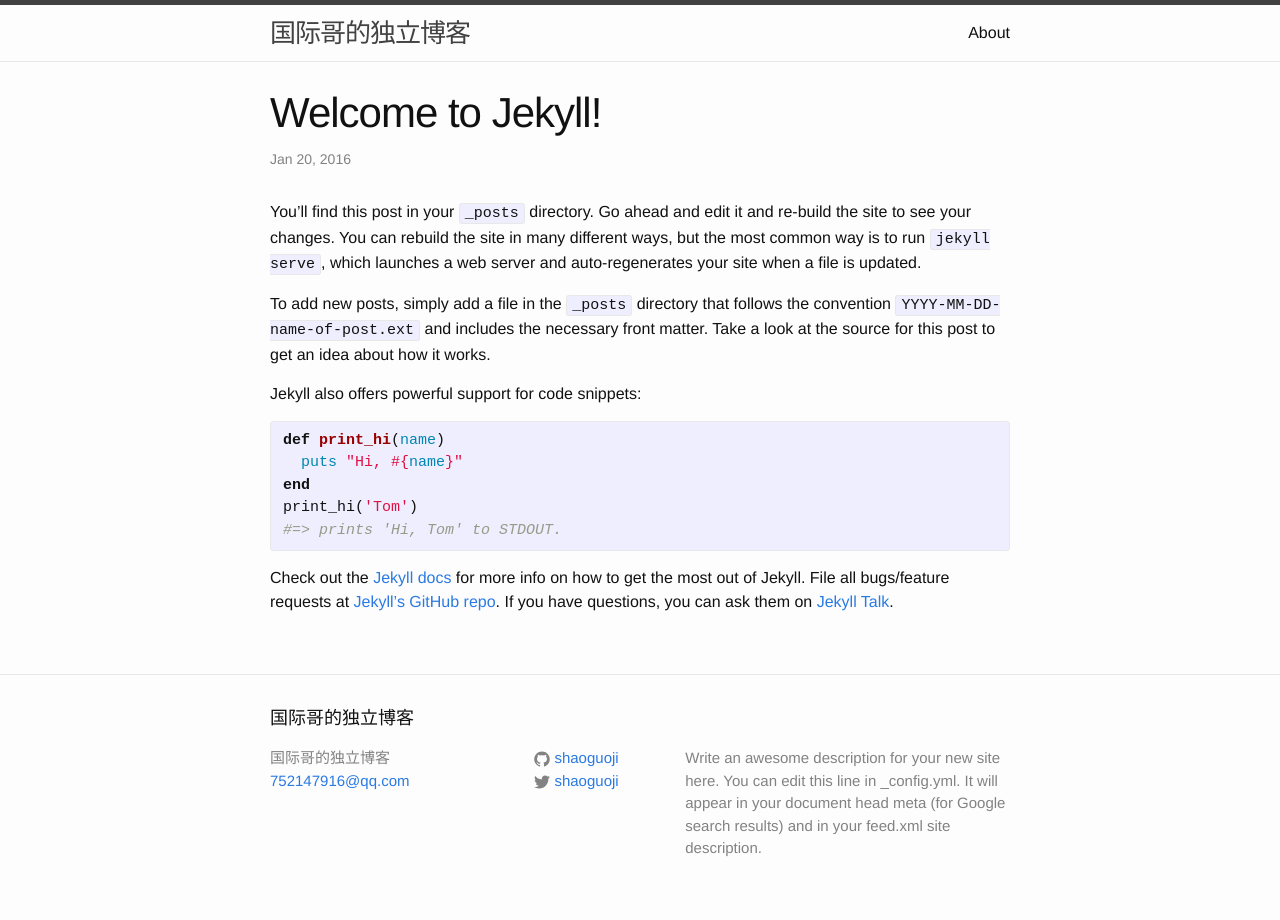
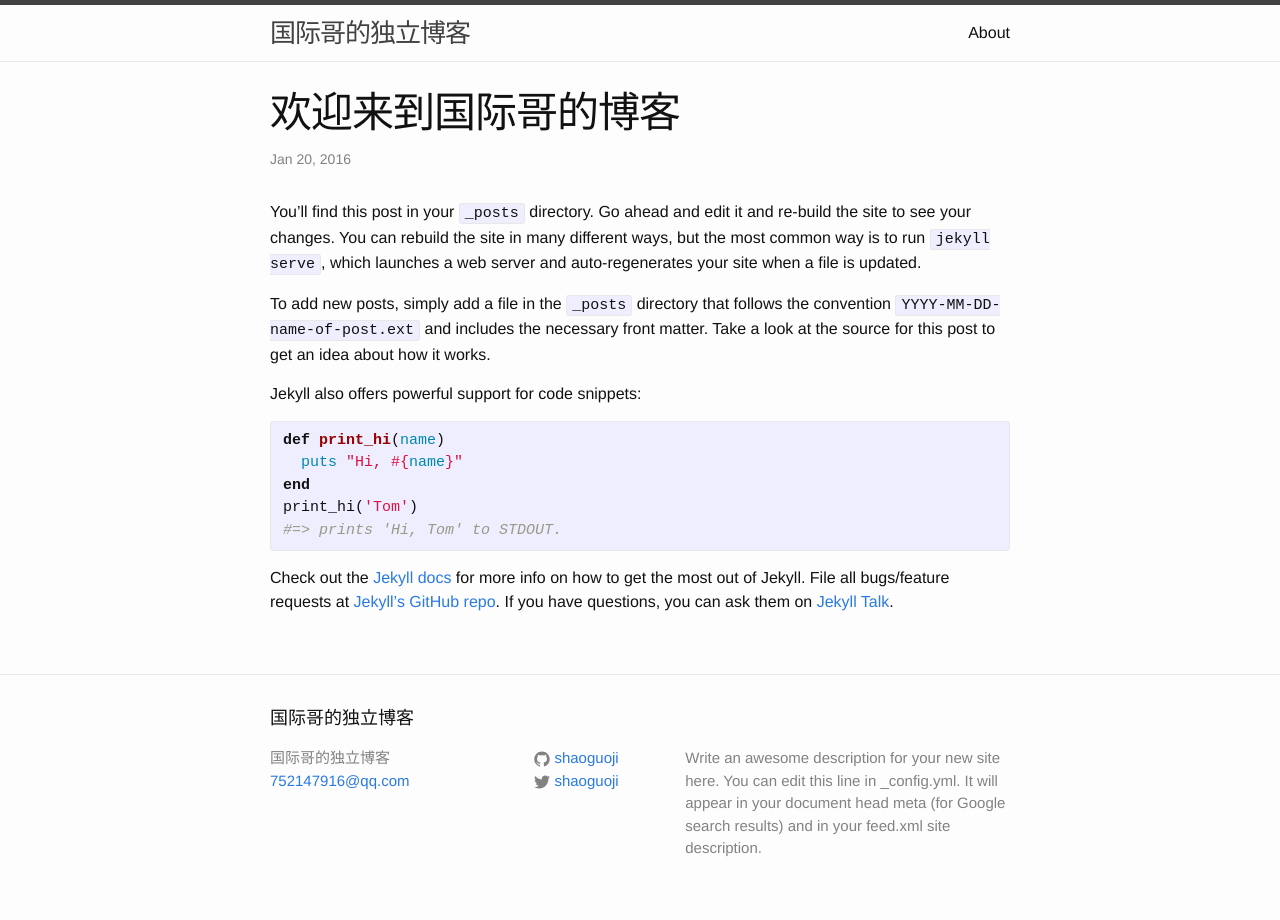
Before and after one commit to shaoguoji/shaoguoji.github.io, a Jekyll site: the page built from _posts/2016-01-20-welcome-to-jekyll.markdown, in a window 1280 px wide. Built offline with Jekyll 4.4.1, drawn with Linux system fonts in a browser that asks for light colours.

Commit message:
Initial commit

```diff
--- a/_posts/2016-01-20-welcome-to-jekyll.markdown
+++ b/_posts/2016-01-20-welcome-to-jekyll.markdown
@@ -1,6 +1,6 @@
 ---
 layout: post
-title:  "Welcome to Jekyll!"
+title:  "欢迎来到国际哥的博客"
 date:   2016-01-20 11:52:40 +0800
 categories: jekyll update
 ---
```
